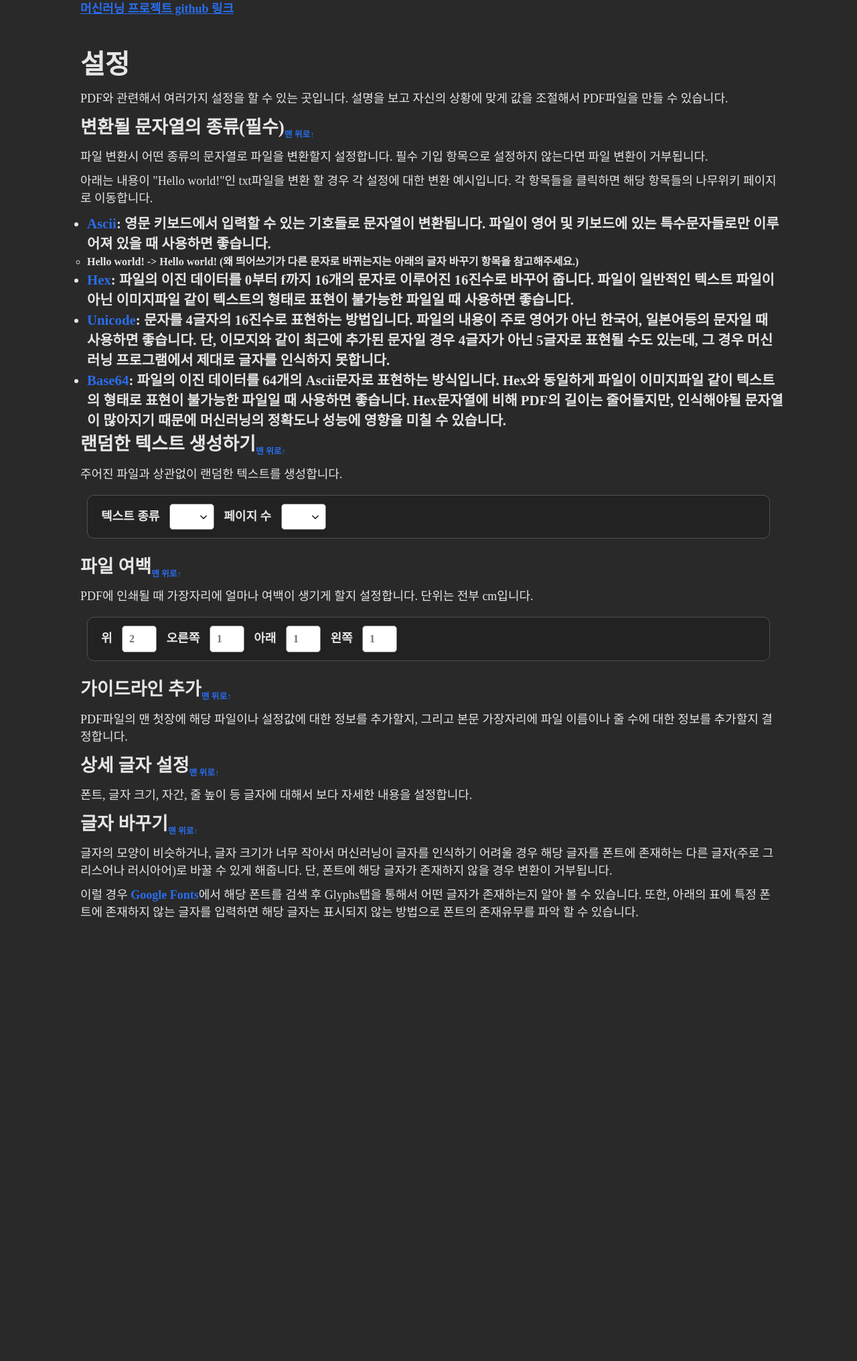
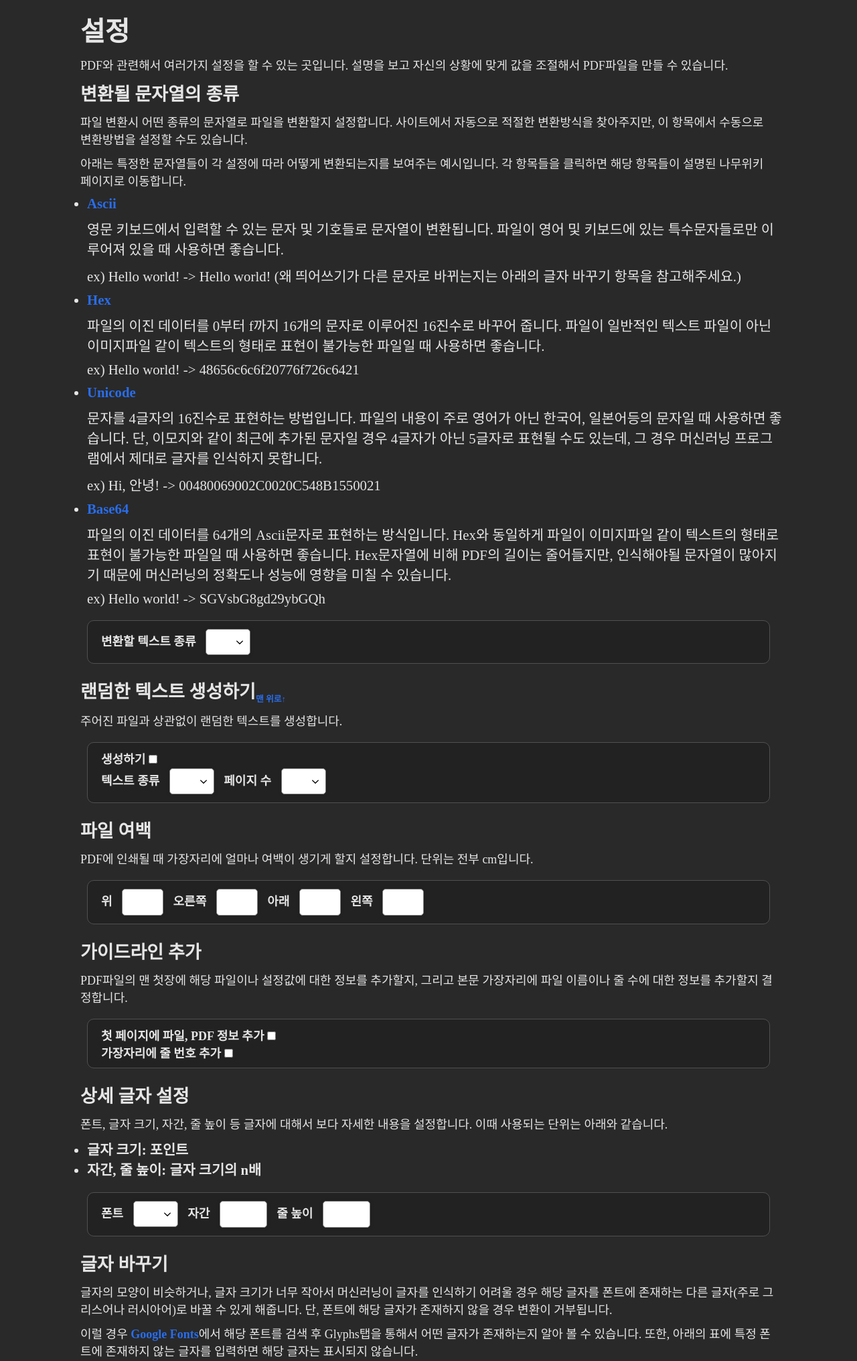
Before and after one commit to inmare/file-to-pdf, a plain HTML site: page index.html in a window 1280 px wide. Shown: the part 546-2578 px from the top of the page at 67% size. Before the commit the page ends 1939 px from the top, so only its background shows below. Drawn offline with nearby package versions, Linux system fonts and the light colour scheme; files whose address does not match are found by name; a web font is replaced by a local one.

Commit message:
설정 부분 내용 보강

```diff
--- a/index.html
+++ b/index.html
@@ -35,7 +35,6 @@
         <section id="file-convert-section">
           <h1 id="file-convert">파일 변환하기</h1>
           <div class="file-select">
-            <p>파일을 선택해주세요</p>
             <div class="file-label">
               <label for="file-input">
                 <i
@@ -47,7 +46,6 @@
               </label>
               <input type="file" name="select-file" id="file-input" />
             </div>
-            <button id="create-sample">샘플 만들기</button>
           </div>
         </section>
         <section id="about-section">
@@ -78,18 +76,15 @@
             PDF와 관련해서 여러가지 설정을 할 수 있는 곳입니다. 설명을 보고
             자신의 상황에 맞게 값을 조절해서 PDF파일을 만들 수 있습니다.
           </p>
-          <h2>
-            변환될 문자열의 종류(필수)<sub
-              ><a href="#file-convert">맨 위로↑</a></sub
-            >
-          </h2>
+          <h2>변환될 문자열의 종류</h2>
           <p>
-            파일 변환시 어떤 종류의 문자열로 파일을 변환할지 설정합니다. 필수
-            기입 항목으로 설정하지 않는다면 파일 변환이 거부됩니다.
+            파일 변환시 어떤 종류의 문자열로 파일을 변환할지 설정합니다.
+            사이트에서 자동으로 적절한 변환방식을 찾아주지만, 이 항목에서
+            수동으로 변환방법을 설정할 수도 있습니다.
           </p>
           <p>
-            아래는 내용이 "Hello world!"인 txt파일을 변환 할 경우 각 설정에 대한
-            변환 예시입니다. 각 항목들을 클릭하면 해당 항목들의 나무위키
+            아래는 특정한 문자열들이 각 설정에 따라 어떻게 변환되는지를 보여주는
+            예시입니다. 각 항목들을 클릭하면 해당 항목들이 설명된 나무위키
             페이지로 이동합니다.
           </p>
           <ul>
@@ -97,115 +92,137 @@
               <a
                 href="https://namu.wiki/w/%EC%95%84%EC%8A%A4%ED%82%A4%20%EC%BD%94%EB%93%9C"
                 >Ascii</a
-              >: 영문 키보드에서 입력할 수 있는 기호들로 문자열이 변환됩니다.
-              파일이 영어 및 키보드에 있는 특수문자들로만 이루어져 있을 때
-              사용하면 좋습니다.
-              <ul>
-                <li>
-                  Hello world! -> Hello world! (왜 띄어쓰기가 다른 문자로
+              ><br />
+              <p>
+                영문 키보드에서 입력할 수 있는 문자 및 기호들로 문자열이
+                변환됩니다. 파일이 영어 및 키보드에 있는 특수문자들로만 이루어져
+                있을 때 사용하면 좋습니다.
+              </p>
+              <p>
+                ex) Hello world! -> Hello world! (왜 띄어쓰기가 다른 문자로
                 바뀌는지는 아래의 글자 바꾸기 항목을 참고해주세요.)
-                </li>
-              </ul>
+              </p>
             </li>
             <li>
-              <a href="https://namu.wiki/w/16%EC%A7%84%EB%B2%95">Hex</a>: 파일의
-              이진 데이터를 0부터 f까지 16개의 문자로 이루어진 16진수로 바꾸어
-              줍니다. 파일이 일반적인 텍스트 파일이 아닌 이미지파일 같이
-              텍스트의 형태로 표현이 불가능한 파일일 때 사용하면 좋습니다.
+              <a href="https://namu.wiki/w/16%EC%A7%84%EB%B2%95">Hex</a><br />
+              <p>
+                파일의 이진 데이터를 0부터 f까지 16개의 문자로 이루어진 16진수로
+                바꾸어 줍니다. 파일이 일반적인 텍스트 파일이 아닌 이미지파일
+                같이 텍스트의 형태로 표현이 불가능한 파일일 때 사용하면
+                좋습니다.
+              </p>
+              <p>ex) Hello world! -> 48656c6c6f20776f726c6421</p>
             </li>
             <li>
               <a href="https://namu.wiki/w/%EC%9C%A0%EB%8B%88%EC%BD%94%EB%93%9C"
                 >Unicode</a
-              >: 문자를 4글자의 16진수로 표현하는 방법입니다. 파일의 내용이 주로
+              ><br />
+              <p>
+                문자를 4글자의 16진수로 표현하는 방법입니다. 파일의 내용이 주로
                 영어가 아닌 한국어, 일본어등의 문자일 때 사용하면 좋습니다. 단,
                 이모지와 같이 최근에 추가된 문자일 경우 4글자가 아닌 5글자로
                 표현될 수도 있는데, 그 경우 머신러닝 프로그램에서 제대로 글자를
                 인식하지 못합니다.
+              </p>
+              <p>ex) Hi, 안녕! -> 00480069002C0020C548B1550021</p>
             </li>
             <li>
-              <a href="https://namu.wiki/w/BASE64">Base64</a>: 파일의 이진
-              데이터를 64개의 Ascii문자로 표현하는 방식입니다. Hex와 동일하게
-              파일이 이미지파일 같이 텍스트의 형태로 표현이 불가능한 파일일 때
-              사용하면 좋습니다. Hex문자열에 비해 PDF의 길이는 줄어들지만,
-              인식해야될 문자열이 많아지기 때문에 머신러닝의 정확도나 성능에
-              영향을 미칠 수 있습니다.
+              <a href="https://namu.wiki/w/BASE64">Base64</a><br />
+              <p>
+                파일의 이진 데이터를 64개의 Ascii문자로 표현하는 방식입니다.
+                Hex와 동일하게 파일이 이미지파일 같이 텍스트의 형태로 표현이
+                불가능한 파일일 때 사용하면 좋습니다. Hex문자열에 비해 PDF의
+                길이는 줄어들지만, 인식해야될 문자열이 많아지기 때문에
+                머신러닝의 정확도나 성능에 영향을 미칠 수 있습니다.
+              </p>
+              <p>ex) Hello world! -> SGVsbG8gd29ybGQh</p>
             </li>
           </ul>
+          <div class="setting-div">
+            <label for="convert-type">변환할 텍스트 종류</label>
+            <select name="convert-type" id="convert-type"></select>
+          </div>
           <h2>
             랜덤한 텍스트 생성하기<sub
               ><a href="#file-convert">맨 위로↑</a></sub
             >
           </h2>
           <p>주어진 파일과 상관없이 랜덤한 텍스트를 생성합니다.</p>
-          <div class="setting-div">
+          <div class="setting-div flex-col">
+            <div>
+              <label for="make-random-text">생성하기</label>
+              <input
+                type="checkbox"
+                name="make-random-text"
+                id="make-random-text"
+              />
+            </div>
+            <div>
               <label for="text-type">텍스트 종류</label>
               <select name="text-type" id="text-type"></select>
               <label for="page-num">페이지 수</label>
               <select name="page-num" id="page-num"></select>
             </div>
-          <h2>
-            파일 여백<sub><a href="#file-convert">맨 위로↑</a></sub>
-          </h2>
+          </div>
+          <h2>파일 여백</h2>
           <p>
             PDF에 인쇄될 때 가장자리에 얼마나 여백이 생기게 할지 설정합니다.
             단위는 전부 cm입니다.
           </p>
           <div class="setting-div">
             <label for="m-top">위</label>
-            <input
-              type="text"
-              name="m-top"
-              id="m-top"
-              maxlength="2"
-              size="1"
-              placeholder="2"
-            />
+            <input type="text" name="m-top" id="m-top" size="2" />
             <label for="m-right">오른쪽</label>
-            <input
-              type="text"
-              name="m-left"
-              id="m-right"
-              maxlength="2"
-              size="1"
-              placeholder="1"
-            />
+            <input type="text" name="m-right" id="m-right" size="2" />
             <label for="m-bottom">아래</label>
-            <input
-              type="text"
-              name="m-bottom"
-              id="m-bottom"
-              maxlength="2"
-              size="1"
-              placeholder="1"
-            />
+            <input type="text" name="m-bottom" id="m-bottom" size="2" />
             <label for="m-left">왼쪽</label>
-            <input
-              type="text"
-              name="m-left"
-              id="m-left"
-              maxlength="2"
-              size="1"
-              placeholder="1"
-            />
+            <input type="text" name="m-left" id="m-left" size="2" />
           </div>
-          <h2>
-            가이드라인 추가<sub><a href="#file-convert">맨 위로↑</a></sub>
-          </h2>
+          <h2>가이드라인 추가</h2>
           <p>
             PDF파일의 맨 첫장에 해당 파일이나 설정값에 대한 정보를 추가할지,
             그리고 본문 가장자리에 파일 이름이나 줄 수에 대한 정보를 추가할지
             결정합니다.
           </p>
-          <h2>
-            상세 글자 설정<sub><a href="#file-convert">맨 위로↑</a></sub>
-          </h2>
+          <div class="setting-div flex-col">
+            <div>
+              <label for="make-first-page-guide"
+                >첫 페이지에 파일, PDF 정보 추가</label
+              >
+              <input
+                type="checkbox"
+                name="make-first-page-guide"
+                id="make-first-page-guide"
+              />
+            </div>
+            <div>
+              <label for="make-line-guide">가장자리에 줄 번호 추가</label>
+              <input
+                type="checkbox"
+                name="make-line-guide"
+                id="make-line-guide"
+              />
+            </div>
+          </div>
+          <h2>상세 글자 설정</h2>
           <p>
             폰트, 글자 크기, 자간, 줄 높이 등 글자에 대해서 보다 자세한 내용을
-            설정합니다.
+            설정합니다. 이때 사용되는 단위는 아래와 같습니다.
           </p>
-          <h2>
-            글자 바꾸기<sub><a href="#file-convert">맨 위로↑</a></sub>
-          </h2>
+          <ul>
+            <li>글자 크기: 포인트</li>
+            <li>자간, 줄 높이: 글자 크기의 n배</li>
+          </ul>
+          <div class="setting-div">
+            <label for="font">폰트</label>
+            <select name="font" id="font"></select>
+            <label for="kerning">자간</label>
+            <input type="text" name="kerning" id="kerning" size="3" />
+            <label for="line-height">줄 높이</label>
+            <input type="text" name="line-height" id="line-height" size="3" />
+          </div>
+          <h2>글자 바꾸기</h2>
           <p>
             글자의 모양이 비슷하거나, 글자 크기가 너무 작아서 머신러닝이 글자를
             인식하기 어려울 경우 해당 글자를 폰트에 존재하는 다른 글자(주로
@@ -216,9 +233,35 @@
             이럴 경우 <a href="https://fonts.google.com/">Google Fonts</a>에서
             해당 폰트를 검색 후 Glyphs탭을 통해서 어떤 글자가 존재하는지 알아 볼
             수 있습니다. 또한, 아래의 표에 특정 폰트에 존재하지 않는 글자를
-            입력하면 해당 글자는 표시되지 않는 방법으로 폰트의 존재유무를 파악
-            할 수 있습니다.
+            입력하면 해당 글자는 표시되지 않습니다.
           </p>
+          <div class="setting-div">
+            <div>
+              <label for="char-from">From</label
+              ><input
+                type="text"
+                name="char-from"
+                id="char-from"
+                maxlengt="1"
+                size="1"
+              />
+              <label for="char-to">To</label>
+              <input
+                type="text"
+                name="char-to"
+                id="char-to"
+                maxlength="1"
+                size="1"
+              />
+              <button id="add-char">추가하기</button>
+            </div>
+            <div>
+              <table id="char-table">
+                <tr id="char-from-tr"></tr>
+                <tr id="char-to-tr"></tr>
+              </table>
+            </div>
+          </div>
         </section>
       </main>
     </div>
```
Lines whose indentation alone changed are shown as unchanged.
